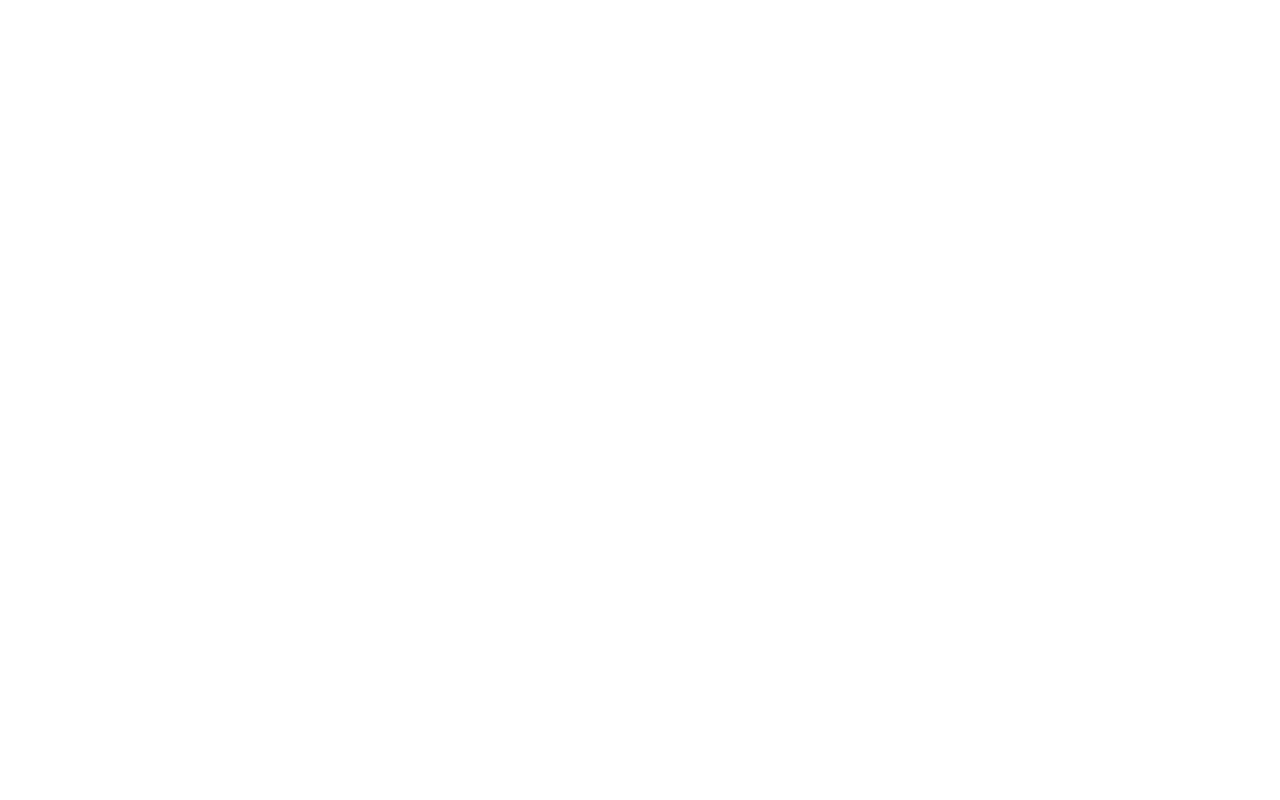
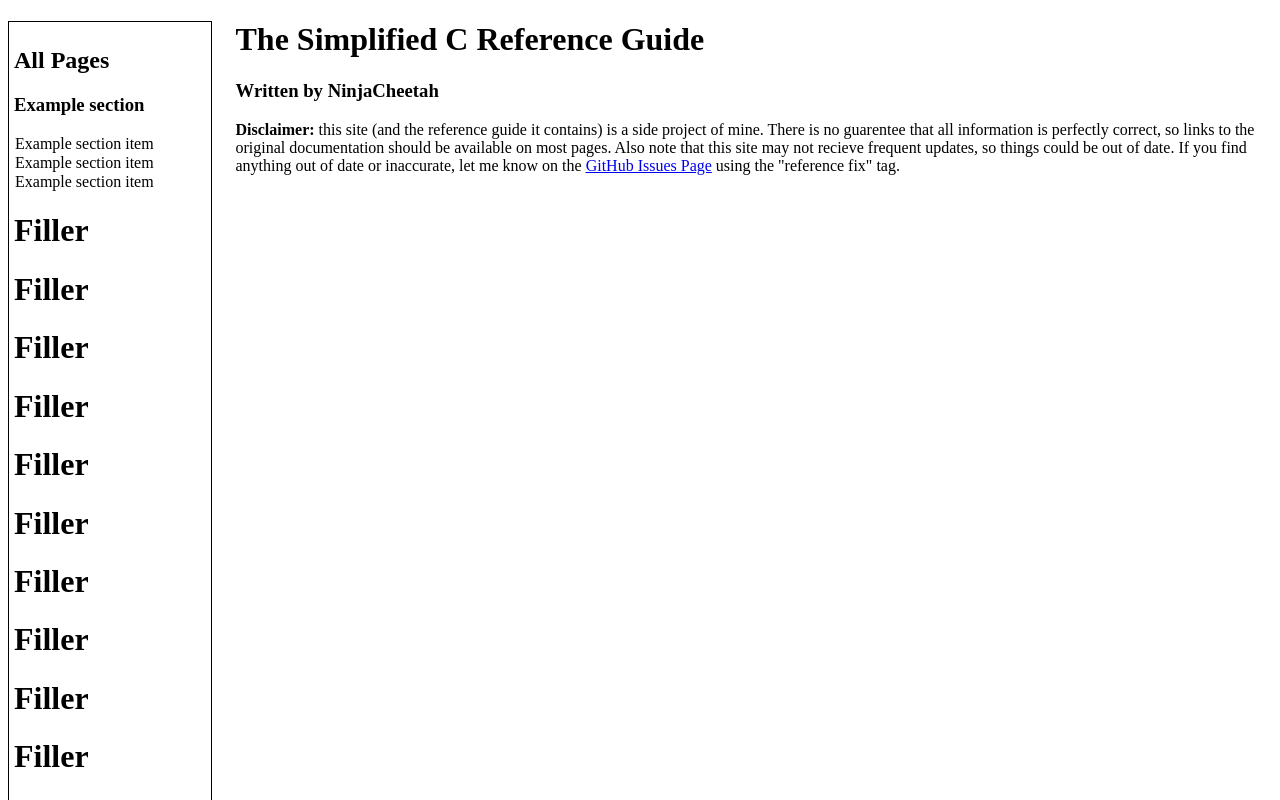
Before and after one commit to NinjaCheetah/c-ref, a plain HTML site: page index.html in a window 1280 px wide. Drawn offline with Linux system fonts and the light colour scheme.

Commit message:
Added the basic page design

```diff
--- a/CSS/style.css
+++ b/CSS/style.css
@@ -0,0 +1,24 @@
+.sidebar {
+  position: fixed;
+  height: 98%;
+  overflow: scroll;
+  width: 15%;
+  display:inline-block;
+  border:1px solid #000;
+  padding:5px;
+  text-align: left;
+}
+.sidebar ul {
+  text-align: left;
+  padding: 0px;
+}
+.sidebar li {
+  list-style-type: none;
+  text-align: left;
+}
+.sidebar p {
+  margin: 1px;
+}
+.main {
+  margin-left: 18%;
+}
--- a/index.html
+++ b/index.html
@@ -2,10 +2,35 @@
 <html lang="en" dir="ltr">
   <head>
     <meta charset="utf-8">
-    <title>User-Friendly C Refernce Guide</title>
+    <title>Simplified C Reference Guide</title>
     <link rel="stylesheet" type="text/css" href="CSS/style.css">
   </head>
   <body>
-
+    <div class="sidebar">
+      <ul>
+        <li><h2>All Pages</h2></li>
+        <li><h3>Example section</h3></li>
+        <li><p>Example section item</p></li>
+        <li><p>Example section item</p></li>
+        <li><p>Example section item</p></li>
+        <li><h1>Filler</h1></li>
+        <li><h1>Filler</h1></li>
+        <li><h1>Filler</h1></li>
+        <li><h1>Filler</h1></li>
+        <li><h1>Filler</h1></li>
+        <li><h1>Filler</h1></li>
+        <li><h1>Filler</h1></li>
+        <li><h1>Filler</h1></li>
+        <li><h1>Filler</h1></li>
+        <li><h1>Filler</h1></li>
+        <li><h1>Filler</h1></li>
+        <li><h5>This site Copyright (c) NinjaCheetah 2021</h5></li>
+      </ul>
+    </div>
+    <div class="main">
+      <h1>The Simplified C Reference Guide</h1>
+      <h3>Written by NinjaCheetah</h3>
+      <p><b>Disclaimer:</b> this site (and the reference guide it contains) is a side project of mine. There is no guarentee that all information is perfectly correct, so links to the original documentation should be available on most pages. Also note that this site may not recieve frequent updates, so things could be out of date. If you find anything out of date or inaccurate, let me know on the <a href="https://github.com/NinjaCheetah/c-ref/issues">GitHub Issues Page</a> using the "reference fix" tag.</p>
+    </div>
   </body>
 </html>
```
